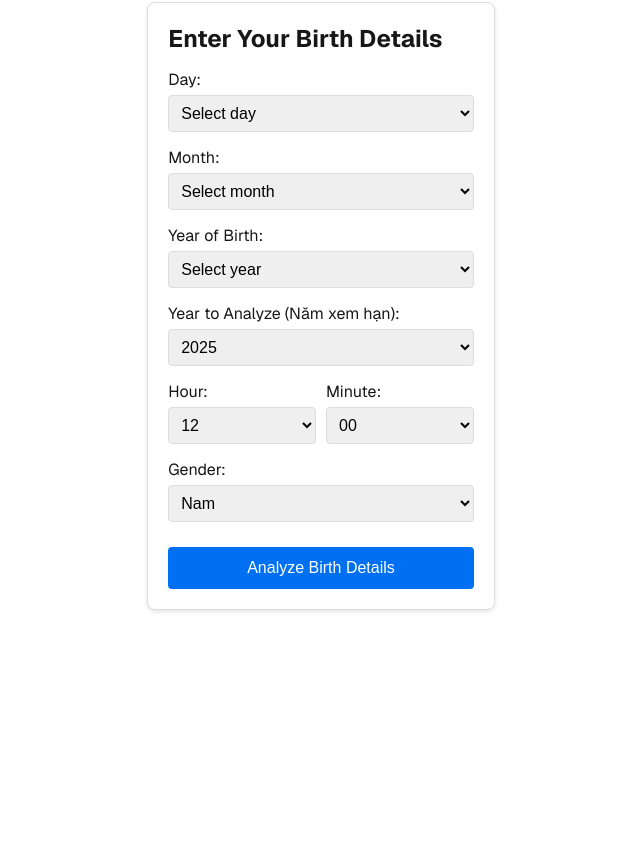
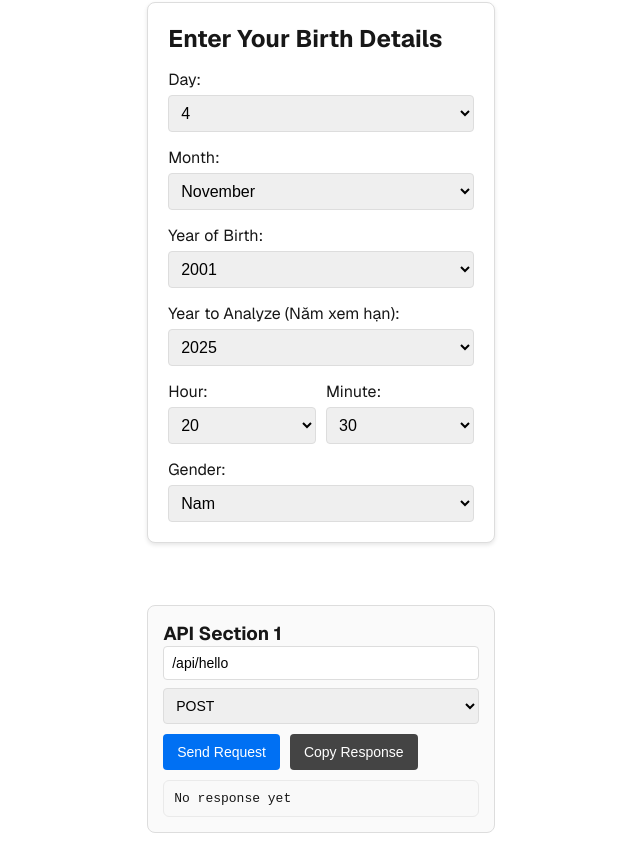
Before and after one commit to mankaistep/tuvihanoi, a Next.js app: page / in a window 1280 px wide. Shown: the part 235-1080 px from the top of the page, without its empty margins (319-959 px from the left). Before the commit the page ends 1009 px from the top, so only its background shows below. Built offline with nearby package versions, Linux system fonts and the light colour scheme.

Commit message:
divide into multiple apis

```diff
--- a/src/app/api/hello/route.js
+++ /dev/null
@@ -1,86 +0,0 @@
-import { GioiTinh } from '../../constant/constant'
-import {
-    convertBirthToYin,
-    anSaoLuuNien,
-    anSaoLuuTuHoa,
-    lapLaSo,
-    lapLaSoShort
-} from '../../utils/utils'
-
-export async function GET(request) {
-  const { searchParams } = new URL(request.url);
-  const day = searchParams.get('day');
-  const month = searchParams.get('month');
-  const year = searchParams.get('year');
-  const hours = searchParams.get('hours') || '0';
-  const minutes = searchParams.get('minutes') || '0';
-
-  const genderRaw = searchParams.get('gender') || 'NAM';
-
-  const namHan = searchParams.get('namHan') || year;
-
-
-  // Basic validation
-  if (!day || !month || !year) {
-    return Response.json(
-      { error: 'Day, month, and year are required parameters' },
-      { status: 400 }
-    );
-  }
-
-  try {
-    // Create a Date object from the parameters
-    const birthDate = new Date(
-      parseInt(year),
-      parseInt(month) - 1, // JavaScript months are 0-indexed
-      parseInt(day),
-      parseInt(hours),
-      parseInt(minutes)
-    );
-
-    // Validate the date
-    if (isNaN(birthDate.getTime())) {
-      throw new Error('Invalid date');
-    }
-
-    // Calculate age (simplified)
-    const today = new Date();
-    let age = today.getFullYear() - birthDate.getFullYear();
-    const monthDiff = today.getMonth() - birthDate.getMonth();
-    if (monthDiff < 0 || (monthDiff === 0 && today.getDate() < birthDate.getDate())) {
-      age--;
-    }
-
-    // Gioi tinh
-    const gender = GioiTinh[genderRaw] || GioiTinh.NAM;
-
-    const yinBirthday = convertBirthToYin({
-      year: year,
-      month: month,
-      day: day,
-      hours: hours,
-      minutes: minutes,
-      gender: gender
-    })
-
-    const yinNamHan = convertBirthToYin({
-      year: namHan,
-      month: month,
-      day: day,
-    })
-
-    // Create response data
-    const data = {
-        lapLaSoShort: lapLaSoShort(yinBirthday, yinNamHan),
-        lapLaSo: lapLaSo(yinBirthday, yinNamHan),
-    };
-
-    return Response.json(data);
-  } catch (error) {
-    console.log(error)
-    return Response.json(
-      { error: 'Invalid date parameters', details: error.message },
-      { status: 400 }
-    );
-  }
-}
--- /dev/null
+++ b/src/app/api/laso/full/route.js
@@ -0,0 +1,74 @@
+import { GioiTinh } from '../../../constant/constant'
+import {
+    convertBirthToYin,
+    lapLaSo,
+    lapLaSoShort
+} from '../../../utils/utils'
+
+export async function POST(request) {
+    const body = await request.json();
+
+    const day = body.day;
+    const month = body.month;
+    const year = body.year;
+    const hours = body.hours || "0";
+    const minutes = body.minutes || "0";
+
+    const genderRaw = body.gender || "NAM";
+    const namHan = body.namHan || year;
+
+    // Basic validation
+    if (!day || !month || !year) {
+        return Response.json(
+            { error: 'Day, month, and year are required parameters' },
+            { status: 400 }
+        );
+    }
+
+    try {
+        // Create a Date object from the parameters
+        const birthDate = new Date(
+            parseInt(year),
+            parseInt(month) - 1, // JavaScript months are 0-indexed
+            parseInt(day),
+            parseInt(hours),
+            parseInt(minutes)
+        );
+
+        // Validate the date
+        if (isNaN(birthDate.getTime())) {
+            throw new Error('Invalid date');
+        }
+
+        // Gioi tinh
+        const gender = GioiTinh[genderRaw] || GioiTinh.NAM;
+
+        const yinBirthday = convertBirthToYin({
+            year: year,
+            month: month,
+            day: day,
+            hours: hours,
+            minutes: minutes,
+            gender: gender
+        })
+
+        const yinNamHan = convertBirthToYin({
+            year: namHan,
+            month: month,
+            day: day,
+        })
+
+        // Create response data
+        const data = {
+            laso: lapLaSo(yinBirthday, yinNamHan)
+        };
+
+        return Response.json(data);
+    } catch (error) {
+        console.log(error)
+        return Response.json(
+            { error: 'Invalid date parameters', details: error.message },
+            { status: 400 }
+        );
+    }
+}
--- /dev/null
+++ b/src/app/api/laso/short/route.js
@@ -0,0 +1,74 @@
+import { GioiTinh } from '../../../constant/constant'
+import {
+    convertBirthToYin,
+    lapLaSo,
+    lapLaSoShort
+} from '../../../utils/utils'
+
+export async function POST(request) {
+    const body = await request.json();
+
+    const day = body.day;
+    const month = body.month;
+    const year = body.year;
+    const hours = body.hours || "0";
+    const minutes = body.minutes || "0";
+
+    const genderRaw = body.gender || "NAM";
+    const namHan = body.namHan || year;
+
+    // Basic validation
+    if (!day || !month || !year) {
+        return Response.json(
+            { error: 'Day, month, and year are required parameters' },
+            { status: 400 }
+        );
+    }
+
+    try {
+        // Create a Date object from the parameters
+        const birthDate = new Date(
+            parseInt(year),
+            parseInt(month) - 1, // JavaScript months are 0-indexed
+            parseInt(day),
+            parseInt(hours),
+            parseInt(minutes)
+        );
+
+        // Validate the date
+        if (isNaN(birthDate.getTime())) {
+            throw new Error('Invalid date');
+        }
+
+        // Gioi tinh
+        const gender = GioiTinh[genderRaw] || GioiTinh.NAM;
+
+        const yinBirthday = convertBirthToYin({
+            year: year,
+            month: month,
+            day: day,
+            hours: hours,
+            minutes: minutes,
+            gender: gender
+        })
+
+        const yinNamHan = convertBirthToYin({
+            year: namHan,
+            month: month,
+            day: day,
+        })
+
+        // Create response data
+        const data = {
+            laso: lapLaSoShort(yinBirthday, yinNamHan)
+        };
+
+        return Response.json(data);
+    } catch (error) {
+        console.log(error)
+        return Response.json(
+            { error: 'Invalid date parameters', details: error.message },
+            { status: 400 }
+        );
+    }
+}
--- a/src/app/page.js
+++ b/src/app/page.js
@@ -6,48 +6,83 @@ export default function Home() {
   const currentYear = new Date().getFullYear();
 
   const [formData, setFormData] = useState({
-    day: "",
-    month: "",
-    year: "",
-    hours: "12",
-    minutes: "00",
-    gender: "NAM", // default
-    namHan: currentYear.toString(), // thêm năm xem hạn
+    day: "4",
+    month: "11",
+    year: "2001",
+    hours: "20",
+    minutes: "30",
+    gender: "NAM",
+    namHan: currentYear.toString(),
   });
 
-  const [apiData, setApiData] = useState(null);
-  const [loading, setLoading] = useState(false);
-  const [error, setError] = useState("");
+  // 3 API sections: mỗi cái có url + method
+  const [sections, setSections] = useState([
+    { url: "/api/hello", method: "POST" },
+    { url: "/api/second", method: "POST" },
+    { url: "/api/third", method: "POST" },
+    { url: "/api/", method: "POST" },
+    { url: "/api/", method: "POST" },
+    { url: "/api/", method: "POST" },
+    { url: "/api/", method: "POST" },
+    { url: "/api/", method: "POST" },
+    { url: "/api/", method: "POST" },
+    { url: "/api/", method: "POST" },
+    { url: "/api/", method: "POST" },
+  ]);
+
+  const [responses, setResponses] = useState([null, null, null]);
+  const [loading, setLoading] = useState([false, false, false]);
+  const [errors, setErrors] = useState(["", "", ""]);
 
   const handleChange = (e) => {
     const { name, value } = e.target;
-    setFormData((prev) => ({
-      ...prev,
-      [name]: value,
-    }));
+    setFormData((prev) => ({ ...prev, [name]: value }));
   };
 
-  const handleSubmit = async (e) => {
-    e.preventDefault();
-    setLoading(true);
-    setError("");
+  const handleSectionChange = (index, field, value) => {
+    setSections((prev) => {
+      const newSections = [...prev];
+      newSections[index][field] = value;
+      return newSections;
+    });
+  };
+
+  const handleRequest = async (index) => {
+    setLoading((prev) => prev.map((l, i) => (i === index ? true : l)));
+    setErrors((prev) => prev.map((err, i) => (i === index ? "" : err)));
 
     try {
       const params = new URLSearchParams(formData);
-      const response = await fetch(`/api/hello?${params}`);
-      const data = await response.json();
+      let response;
 
-      if (!response.ok) {
-        throw new Error(data.error || "Failed to fetch data");
+      if (sections[index].method === "GET") {
+        response = await fetch(`${sections[index].url}?${params}`, {
+          method: "GET",
+        });
+      } else {
+        response = await fetch(sections[index].url, {
+          method: sections[index].method,
+          headers: { "Content-Type": "application/json" },
+          body: JSON.stringify(formData),
+        });
       }
 
-      setApiData(data);
+      const data = await response.json();
+      if (!response.ok) throw new Error(data.error || "Failed to fetch data");
+
+      setResponses((prev) => prev.map((r, i) => (i === index ? data : r)));
     } catch (err) {
-      console.error("Error:", err);
-      setError(err.message || "An error occurred");
+      setErrors((prev) =>
+        prev.map((e, i) => (i === index ? err.message : e))
+      );
     } finally {
-      setLoading(false);
+      setLoading((prev) => prev.map((l, i) => (i === index ? false : l)));
     }
+  };
+
+  const copyResponse = (index) => {
+    if (!responses[index]) return;
+    navigator.clipboard.writeText(JSON.stringify(responses[index], null, 2));
   };
 
   // Generate options
@@ -69,7 +104,8 @@ export default function Home() {
       <main className={styles.main}>
         <h1>Birth Date Analyzer</h1>
 
-        <form onSubmit={handleSubmit} style={formStyle}>
+        {/* Form nhập ngày sinh */}
+        <form style={formStyle}>
           <h2>Enter Your Birth Details</h2>
 
           {/* Day */}
@@ -77,9 +113,7 @@ export default function Home() {
             <label>Day:</label>
             <select name="day" value={formData.day} onChange={handleChange} required style={selectStyle}>
               <option value="">Select day</option>
-              {days.map((day) => (
-                <option key={day} value={day}>{day}</option>
-              ))}
+              {days.map((day) => <option key={day} value={day}>{day}</option>)}
             </select>
           </div>
 
@@ -105,7 +139,7 @@ export default function Home() {
             </select>
           </div>
 
-          {/* Nam Han (Year of reading / xem hạn) */}
+          {/* Nam Han */}
           <div>
             <label>Year to Analyze (Năm xem hạn):</label>
             <select name="namHan" value={formData.namHan} onChange={handleChange} style={selectStyle}>
@@ -143,25 +177,59 @@ export default function Home() {
               <option value="NU">Nữ</option>
             </select>
           </div>
-
-          {/* Submit */}
-          <button type="submit" disabled={loading} style={buttonStyle}>
-            {loading ? "Analyzing..." : "Analyze Birth Details"}
-          </button>
-
-          {error && <div style={{ color: "red" }}>{error}</div>}
         </form>
 
-        {/* Show raw JSON */}
-        {apiData && !error && (
-          <pre style={resultStyle}>{JSON.stringify(apiData, null, 2)}</pre>
-        )}
+        {/* 3 Sections output */}
+        {sections.map((section, index) => (
+          <div key={index} style={sectionStyle}>
+            <h3>API Section {index + 1}</h3>
+            <input
+              type="text"
+              value={section.url}
+              onChange={(e) => handleSectionChange(index, "url", e.target.value)}
+              style={inputStyle}
+            />
+            <select
+              value={section.method}
+              onChange={(e) => handleSectionChange(index, "method", e.target.value)}
+              style={{ ...inputStyle, marginTop: "8px" }}
+            >
+              <option value="GET">GET</option>
+              <option value="POST">POST</option>
+              <option value="PUT">PUT</option>
+              <option value="DELETE">DELETE</option>
+            </select>
+
+            <div style={{ marginTop: "10px" }}>
+              <button
+                onClick={() => handleRequest(index)}
+                disabled={loading[index]}
+                style={buttonStyle}
+              >
+                {loading[index] ? "Loading..." : "Send Request"}
+              </button>
+              <button
+                onClick={() => copyResponse(index)}
+                disabled={!responses[index]}
+                style={{ ...buttonStyle, marginLeft: "10px", backgroundColor: "#444" }}
+              >
+                Copy Response
+              </button>
+            </div>
+            {errors[index] && <div style={{ color: "red" }}>{errors[index]}</div>}
+            <pre style={responseStyle}>
+              {responses[index]
+                ? JSON.stringify(responses[index], null, 2)
+                : "No response yet"}
+            </pre>
+          </div>
+        ))}
       </main>
     </div>
   );
 }
 
-// Small helper styles
+// Styles
 const selectStyle = {
   width: "100%",
   padding: "8px",
@@ -169,6 +237,14 @@ const selectStyle = {
   border: "1px solid #ddd",
   borderRadius: "4px",
   fontSize: "16px",
+};
+
+const inputStyle = {
+  width: "100%",
+  padding: "8px",
+  border: "1px solid #ddd",
+  borderRadius: "4px",
+  fontSize: "14px",
 };
 
 const formStyle = {
@@ -185,25 +261,31 @@ const formStyle = {
 };
 
 const buttonStyle = {
-  padding: "12px",
-  fontSize: "16px",
+  padding: "10px 14px",
+  fontSize: "14px",
   backgroundColor: "#0070f3",
   color: "white",
   border: "none",
   borderRadius: "4px",
   cursor: "pointer",
-  marginTop: "10px",
 };
 
-const resultStyle = {
+const sectionStyle = {
   marginTop: "30px",
-  padding: "20px",
+  padding: "15px",
+  border: "1px solid #ddd",
+  borderRadius: "8px",
+  backgroundColor: "#fafafa",
+};
+
+const responseStyle = {
+  marginTop: "10px",
+  padding: "10px",
   border: "1px solid #eaeaea",
-  borderRadius: "8px",
-  maxWidth: "600px",
-  textAlign: "left",
+  borderRadius: "6px",
+  maxHeight: "400px", // updated
+  overflow: "auto",
   backgroundColor: "#f9f9f9",
-  fontSize: "14px",
+  fontSize: "13px",
   whiteSpace: "pre-wrap",
-  wordWrap: "break-word",
 };
```
